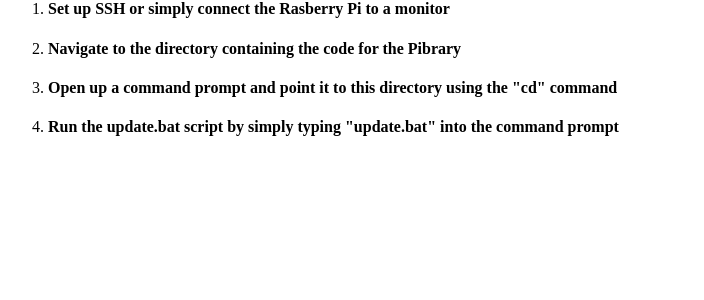
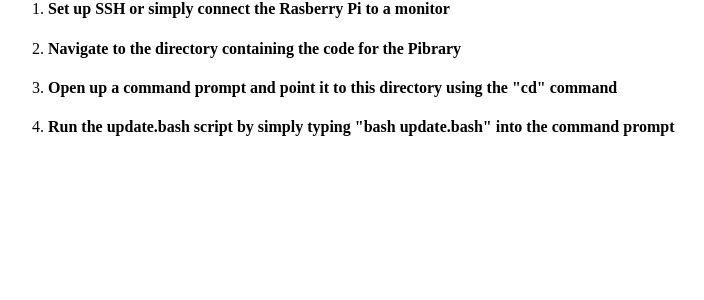
Before and after one commit to AidanEgan/Python_Upload, a Flask app: page /help in a window 1280 px wide. Shown: the part 258-558 px from the top of the page, without its empty margins (0-704 px from the left). Run offline with Flask 2, Linux system fonts and the light colour scheme.

Commit message:
IMPROVED

```diff
--- a/templates/help.html
+++ b/templates/help.html
@@ -18,7 +18,7 @@
       <li><h4>Set up SSH or simply connect the Rasberry Pi to a monitor</h4></li>
       <li><h4>Navigate to the directory containing the code for the Pibrary</h4></li>
       <li><h4>Open up a command prompt and point it to this directory using the "cd" command</h4></li>
-      <li><h4>Run the update.bat script by simply typing "update.bat" into the command prompt</h4></li>
+      <li><h4>Run the update.bash script by simply typing "bash update.bash" into the command prompt</h4></li>
     </ol>
   </div>
 </body>
```
Also changed, not shown: 2 other files.
